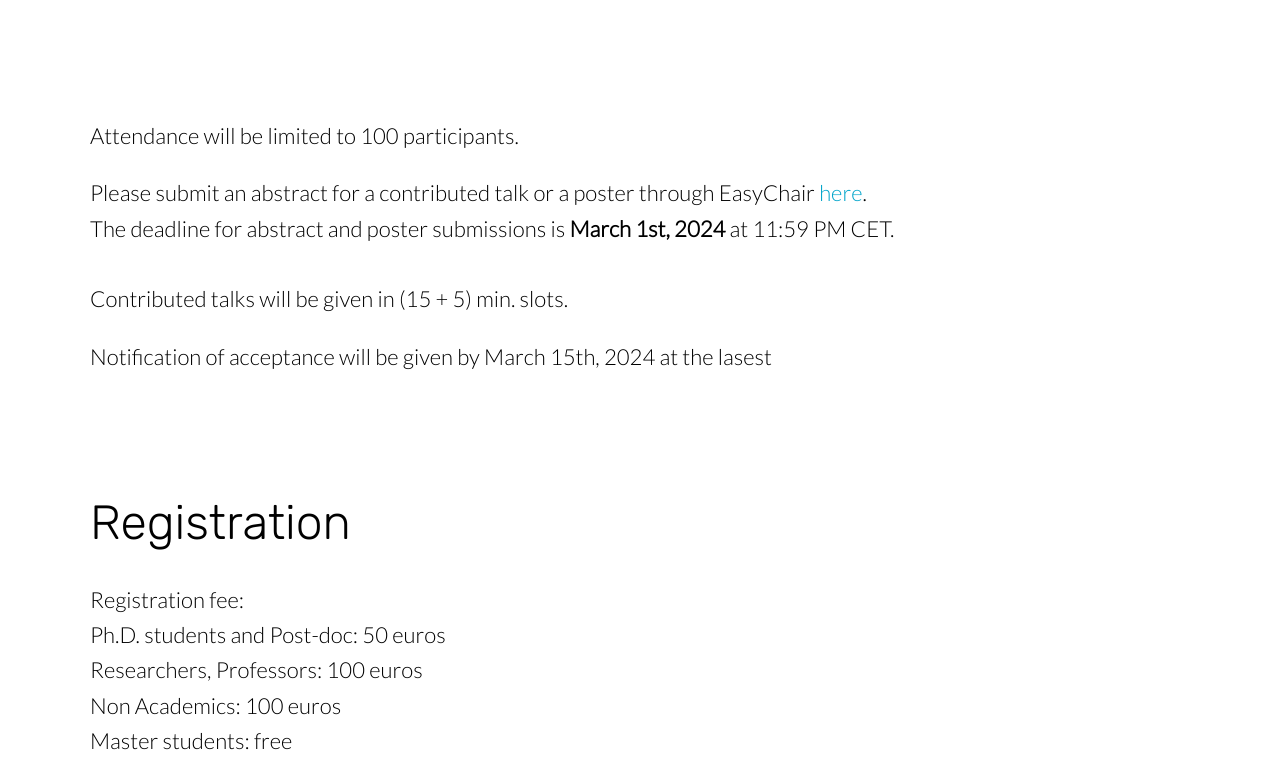
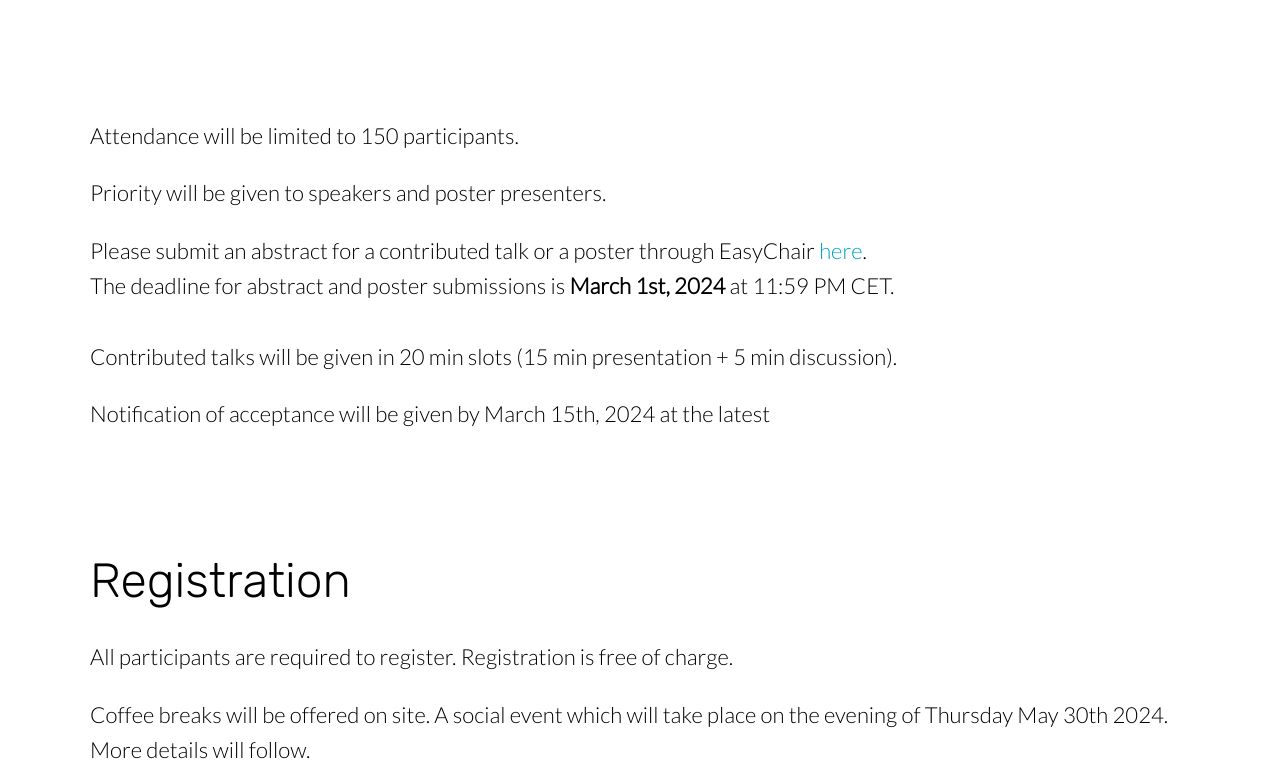
Before and after one commit to liphlab/SMEEB2024, a Jekyll site: the page built from registration.html, in a window 1280 px wide and 900 px high, scrolled down 766 px, cut to the strip 138-900 px from the top of the window. Built offline with Jekyll 4.4.1, drawn with Linux system fonts in a browser that asks for light colours; nearby versions of some CDN libraries; some of the changed text lies outside the part shown.

Commit message:
updated registration info (no fee)

```diff
--- a/registration.html
+++ b/registration.html
@@ -19,11 +19,12 @@ image: /new_imgs/anfiteatro.jpg
 			<div class="text">
 				<!-- <h2 class="editable">Abstract and poster submission</h2>
 				<p>Abstract and poster submission is closed.<br>-->
-				<p> Attendance will be limited to 100 participants.</p>
+				<p> Attendance will be limited to 150 participants.</p>
+				<p> Priority will be given to speakers and poster presenters.</p>
 				<p> Please submit an abstract for a contributed talk or a poster through EasyChair <a href="https://easychair.org/conferences/?conf=smeeb2020" target="_blank">here</a>.<br>
 				The deadline for abstract and poster submissions is <b>March 1st, 2024</b> at 11:59 PM CET.<br><br>
-				Contributed talks will be given in (15 + 5) min. slots.
-				<p> Notification of acceptance will be given by March 15th, 2024 at the lasest</p>
+				Contributed talks will be given in 20 min slots (15 min presentation + 5 min discussion). </p>
+				<p> Notification of acceptance will be given by March 15th, 2024 at the latest</p>
 
 				<!-- Notification of acceptance has been sent.</p> -->
 			</div>
@@ -35,18 +36,15 @@ image: /new_imgs/anfiteatro.jpg
 			<div class="text">
 				<h2 class="editable">Registration</h2>
 				<p>
-
-					 Registration fee:<br>
-					 Ph.D. students and Post-doc: 50 euros <br>
-					 Researchers, Professors: 100 euros <br>
-					 Non Academics: 100 euros <br>
-					 Master students: free  <br><br>
+					All participants are required to register.
+					Registration is free of charge.<br>
 				</p>
 
 				<p>
-					The conference fee includes free coffee breaks and
-					a social event which will take place on the
-					evening of Thursday May 30th 2024
+					Coffee breaks will be offered on site.
+					A social event which will take place on the
+					evening of Thursday May 30th 2024.
+					More details will follow.
 				</p>
 
 
--- a/venue.html
+++ b/venue.html
@@ -57,7 +57,7 @@ image: /new_imgs/lq4.jpg
 
 	</div>
 	<div class="image">
-		<img class="editable" src="new_imgs/laquila1647.jpg" alt="L'Aquila" />
+		<img class="editable" src="new_imgs/laquila1647.jpg"  />
 	 </div>
 	</div>
 </section>
```
